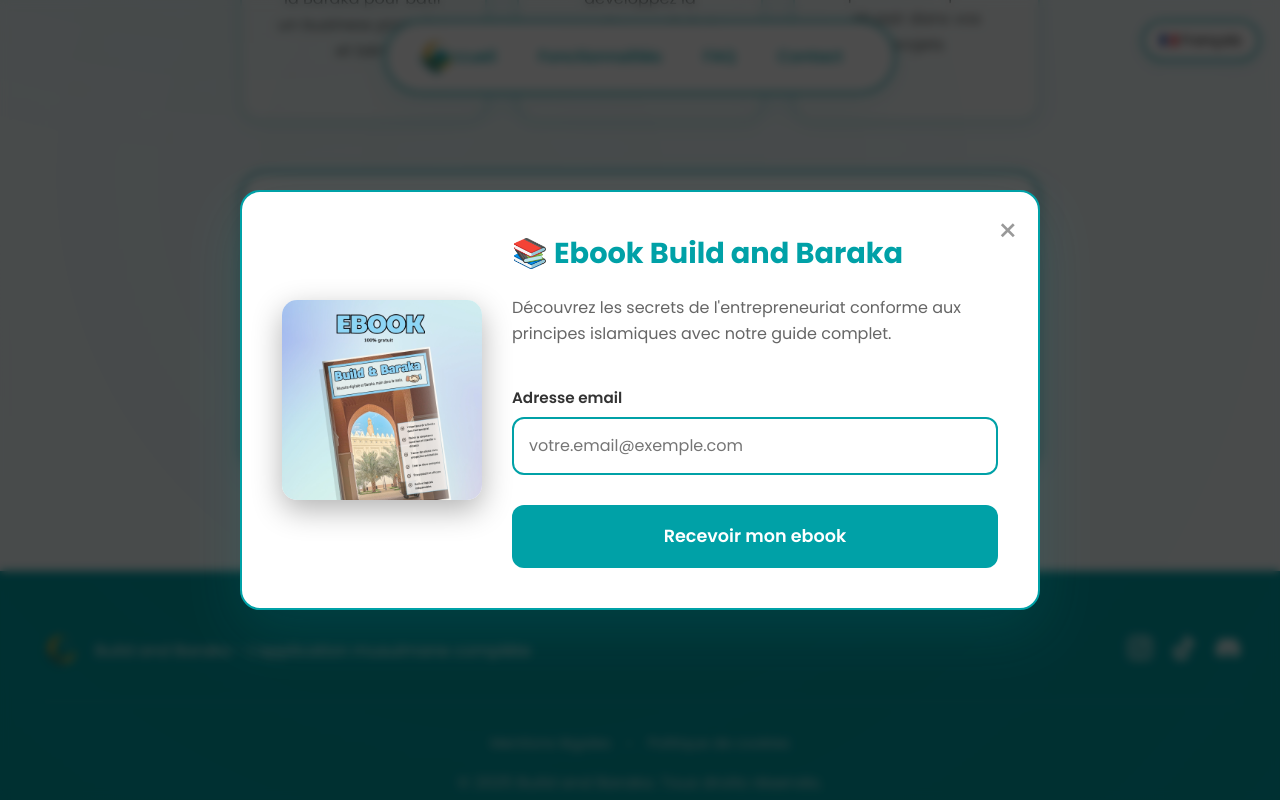
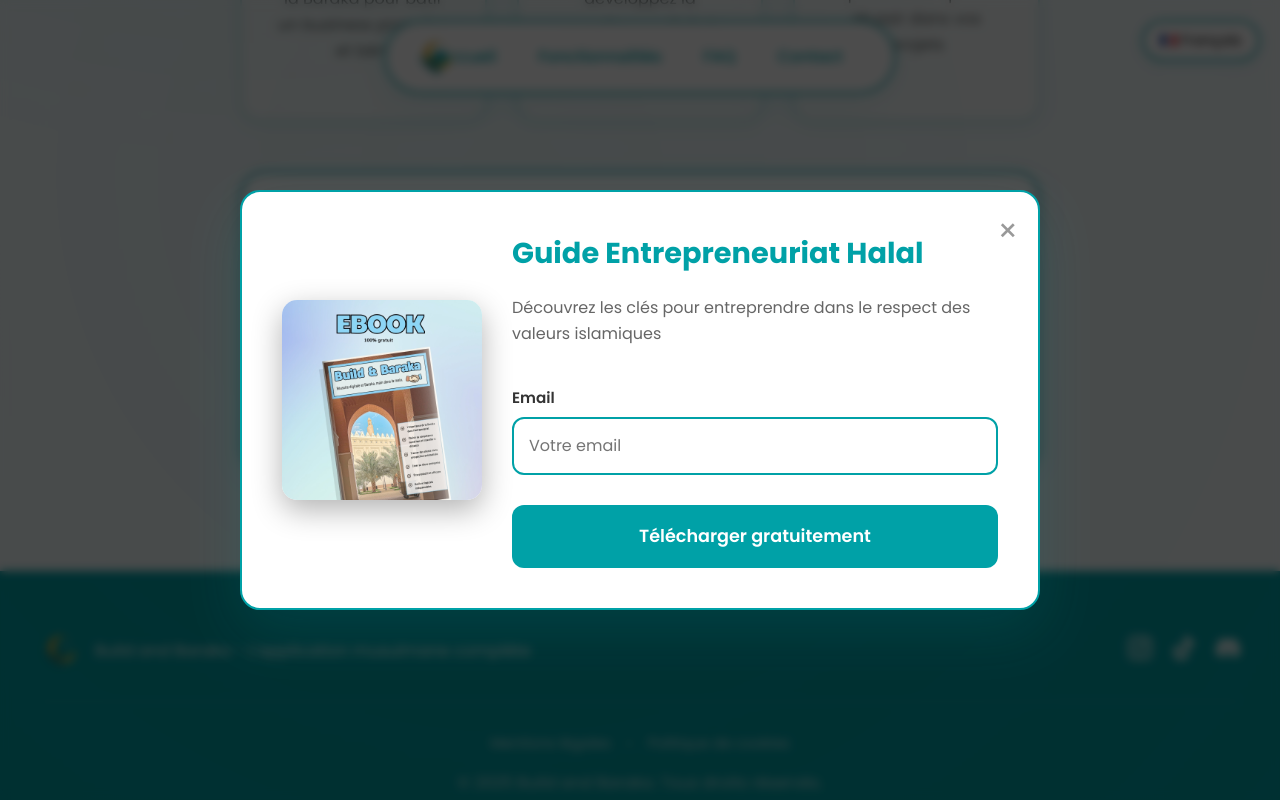
Before and after one commit to SammyMERAZGA/build-and-baraka-vitrine, a Vue app: page / in a window 1280 px wide. Both pictures are taken after a click on the button "📚 Télécharger gratuitement". Shown: the part 2323-3123 px from the top of the page. Built offline with nearby package versions, Linux system fonts and the light colour scheme; a small style sheet from the web is missing.

Commit message:
[Fix] - Replace Vue reactive ebook form with vanilla JavaScript for production compatibility

```diff
--- a/src/views/Home.vue
+++ b/src/views/Home.vue
@@ -144,14 +144,14 @@
         </div>
       </div>
 
-      <!-- Ebook Modal -->
+      <!-- Ebook Modal - Ultra Simple -->
       <div
         v-if="showEbookModal"
         class="modal-overlay"
-        @click="showEbookModal = false"
+        @click="closeModal"
       >
         <div class="modal-content" @click.stop>
-          <button class="modal-close" @click="showEbookModal = false">×</button>
+          <button class="modal-close" @click="closeModal">×</button>
           <div class="ebook-preview">
             <img
               src="@/assets/images/cover-ebook.jpg"
@@ -159,36 +159,33 @@
               class="ebook-cover"
             />
             <div class="ebook-info">
-              <h3>{{ $t("modal.title") }}</h3>
-              <p>{{ $t("modal.description") }}</p>
+              <h3>Guide Entrepreneuriat Halal</h3>
+              <p>Découvrez les clés pour entreprendre dans le respect des valeurs islamiques</p>
 
-              <form @submit.prevent="submitEbookForm" class="email-form">
+              <div class="email-form">
                 <div class="form-group">
-                  <label class="form-label">{{ $t('modal.emailLabel') }}</label>
+                  <label class="form-label">Email</label>
                   <input
-                    v-model="formData.email"
                     type="email"
-                    :placeholder="$t('modal.emailPlaceholder')"
+                    placeholder="Votre email"
                     class="form-input"
+                    id="ebookEmail"
                     required
                   />
-                  <div v-if="emailError" class="form-error">
-                    {{ emailError }}
+                  <div class="form-error" id="emailError" style="display: none;">
+                    Email requis
                   </div>
                 </div>
 
                 <button
-                  type="submit"
+                  type="button"
                   class="submit-button"
-                  :disabled="isSubmitting"
+                  id="submitBtn"
+                  onclick="submitEbook()"
                 >
-                  {{
-                    isSubmitting
-                      ? $t("modal.sending")
-                      : $t("modal.receiveButton")
-                  }}
+                  Télécharger gratuitement
                 </button>
-              </form>
+              </div>
             </div>
           </div>
         </div>
@@ -315,17 +312,36 @@ const validateEmail = (email: string): boolean => {
   return true;
 };
 
-const submitEbookForm = () => {
-  if (!formData.value.email) {
-    emailError.value = t("modal.validation.emailRequired");
+const closeModal = () => {
+  showEbookModal.value = false;
+};
+
+// Fonction JavaScript pure pour le submit
+window.submitEbook = () => {
+  const emailInput = document.getElementById('ebookEmail');
+  const errorDiv = document.getElementById('emailError');
+  const submitBtn = document.getElementById('submitBtn');
+
+  const email = emailInput.value.trim();
+
+  // Reset error
+  errorDiv.style.display = 'none';
+
+  if (!email) {
+    errorDiv.textContent = 'Email requis';
+    errorDiv.style.display = 'block';
     return;
   }
 
-  if (!validateEmail(formData.value.email)) {
+  if (!email.includes('@') || !email.includes('.')) {
+    errorDiv.textContent = 'Email invalide';
+    errorDiv.style.display = 'block';
     return;
   }
 
-  isSubmitting.value = true;
+  // Loading state
+  submitBtn.disabled = true;
+  submitBtn.textContent = 'Envoi en cours...';
 
   fetch("https://core.buildbaraka.com/api/ebook-download", {
     method: "POST",
@@ -333,26 +349,25 @@ const submitEbookForm = () => {
       "Content-Type": "application/json",
     },
     body: JSON.stringify({
-      email: formData.value.email.toLowerCase(),
+      email: email.toLowerCase(),
     }),
   })
-    .then((response) => {
+  .then(response => {
     if (response.ok) {
-        showSuccessModal.value = true;
-        formData.value.email = "";
-        setTimeout(() => {
+      alert('Email envoyé avec succès !');
+      emailInput.value = '';
       showEbookModal.value = false;
-        }, 2000);
     } else {
-        throw new Error("Network response was not ok");
+      throw new Error('Erreur réseau');
     }
   })
-    .catch((error) => {
-      console.error("Error:", error);
-      showSnackbarWithMessage(t("modal.error"), "error");
+  .catch(error => {
+    console.error('Error:', error);
+    alert('Erreur lors de l\'envoi');
   })
   .finally(() => {
-      isSubmitting.value = false;
+    submitBtn.disabled = false;
+    submitBtn.textContent = 'Télécharger gratuitement';
   });
 };
 
```
Lines whose indentation alone changed are shown as unchanged.
